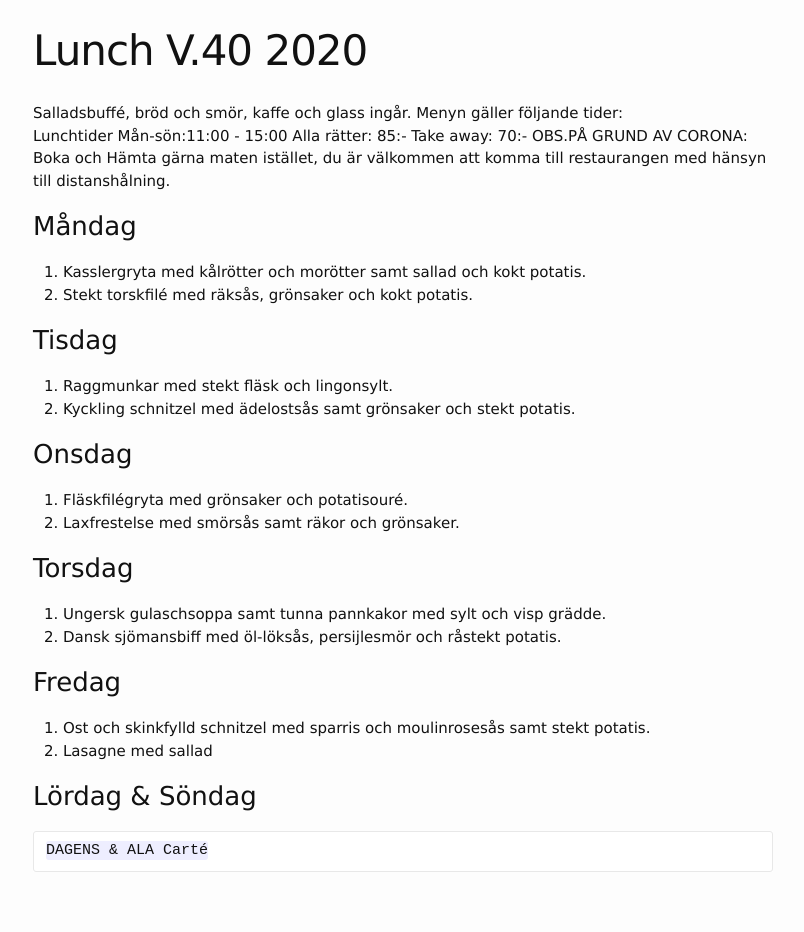
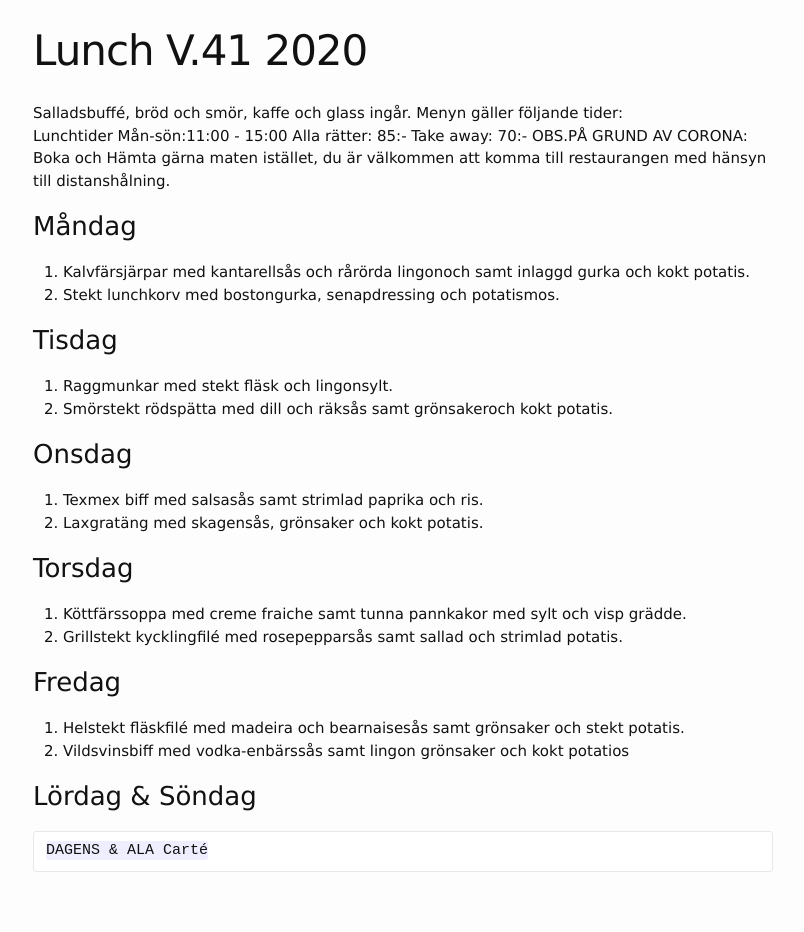
Before and after one commit to FarInn62/farinn62.github.io, a Jekyll site: the page built from lunch.md, in a window 1280 px wide. Shown: the whole page, without its empty margins (237-1041 px from the left). Built offline with Jekyll 4.4.1, drawn with Linux system fonts in a browser that asks for light colours.

Commit message:
Update lunch.md

```diff
--- a/lunch.md
+++ b/lunch.md
@@ -1,6 +1,6 @@
 ---
 layout: foodmenu
-title: Lunch V.40 2020
+title: Lunch V.41 2020
 permalink: /lunch/
 published: true
 ---
@@ -12,24 +12,24 @@ OBS.PÅ GRUND AV CORONA: Boka och Hämta gärna maten istället, du är välkomm
 
 
 ### Måndag
-1. Kasslergryta med kålrötter och morötter samt sallad och kokt potatis.
-2. Stekt torskfilé med räksås, grönsaker och kokt potatis.
+1. Kalvfärsjärpar med kantarellsås och rårörda lingonoch samt inlaggd gurka och kokt potatis.
+2. Stekt lunchkorv med bostongurka, senapdressing och potatismos.
 
 ### Tisdag
 1. Raggmunkar med stekt fläsk och lingonsylt.
-2. Kyckling schnitzel med ädelostsås samt grönsaker och stekt potatis.
+2. Smörstekt rödspätta med dill och räksås samt grönsakeroch kokt potatis.
 
 ### Onsdag
-1. Fläskfilégryta med grönsaker och potatisouré.
-2. Laxfrestelse med smörsås samt räkor och grönsaker.
+1. Texmex biff med salsasås samt strimlad paprika och ris.
+2. Laxgratäng med skagensås, grönsaker och kokt potatis.
 
 ### Torsdag
-1. Ungersk gulaschsoppa samt tunna pannkakor med sylt och visp grädde.
-2. Dansk sjömansbiff med öl-löksås, persijlesmör och råstekt potatis.
+1. Köttfärssoppa med creme fraiche samt tunna pannkakor med sylt och visp grädde.
+2. Grillstekt kycklingfilé med rosepepparsås samt sallad och strimlad potatis.
 
 ### Fredag
-1. Ost och skinkfylld schnitzel med sparris och moulinrosesås samt stekt potatis.
-2. Lasagne med sallad
+1. Helstekt fläskfilé med madeira och bearnaisesås samt grönsaker och stekt potatis.
+2. Vildsvinsbiff med vodka-enbärssås samt lingon grönsaker och kokt potatios
 
 ### Lördag & Söndag
     DAGENS & ALA Carté
```
